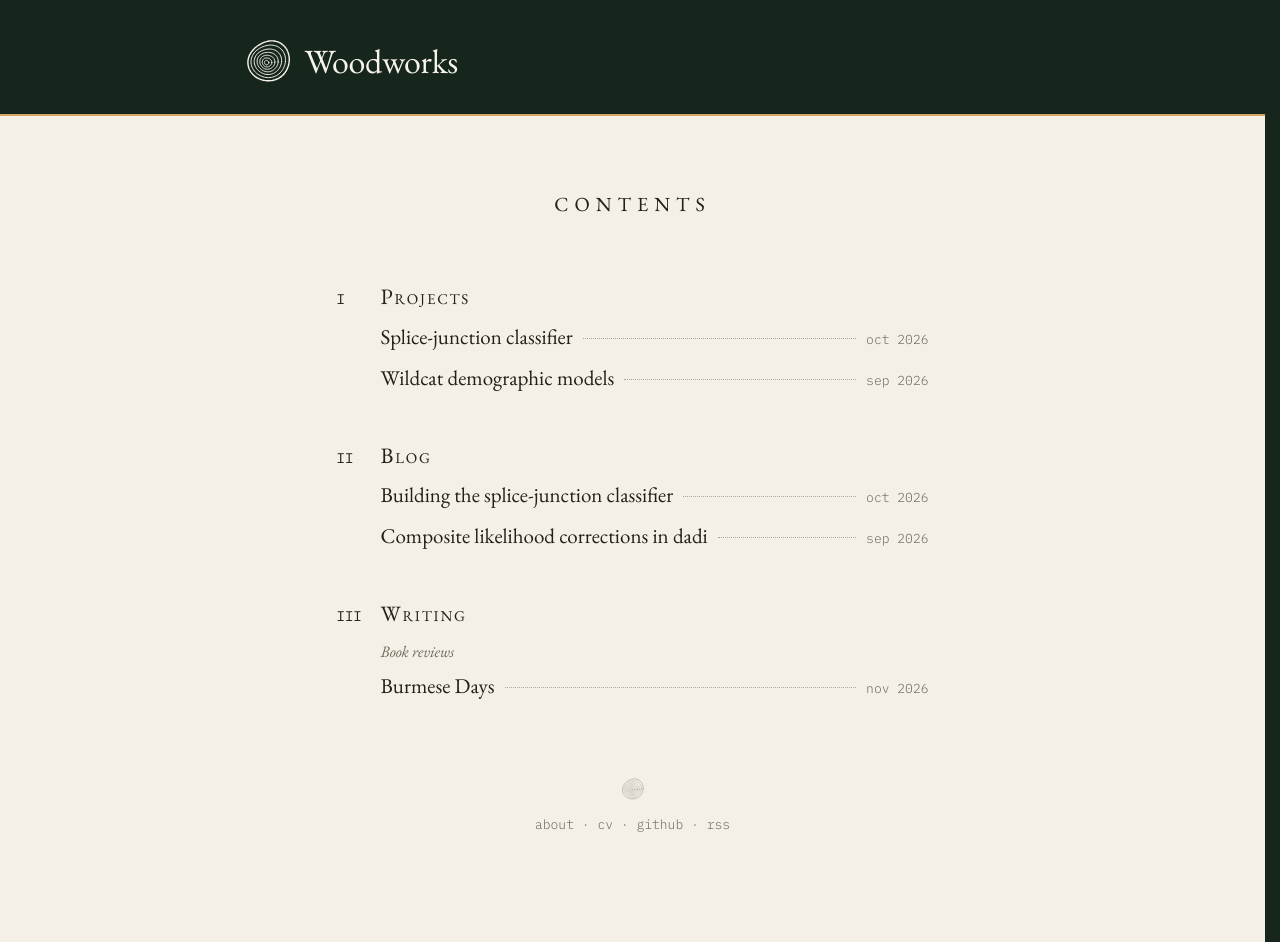
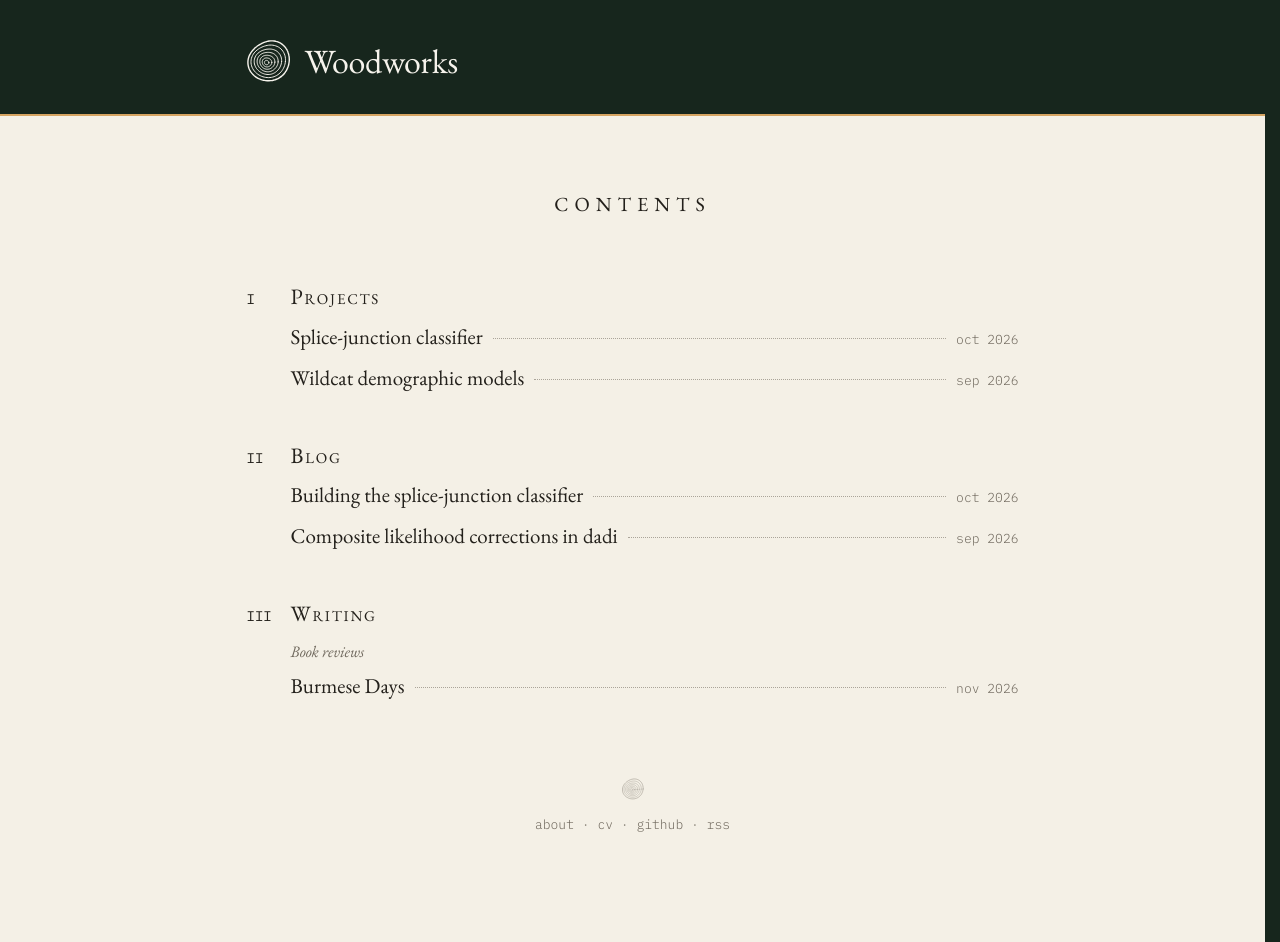
Before and after one commit to timj-wood/timj-wood.github.io, a Jekyll site: the page built from index.html, in a window 1280 px wide. Built offline with Jekyll 4.4.1, drawn with Linux system fonts in a browser that asks for light colours.

Commit message:
Update main.css

```diff
--- a/css/main.css
+++ b/css/main.css
@@ -64,7 +64,7 @@ a { color: inherit; text-underline-offset: 3px; text-decoration-thickness: 1px;
 /* ---------- contents pages: home, folders and shelves ---------- */
 
 .contents {
-  max-width: 640px;
+  max-width: 820px;   /* the same width as the band, so the list lines up with the mark and the band's edge */
   margin: 0 auto;
   padding: 72px 24px 96px;
 }
```
